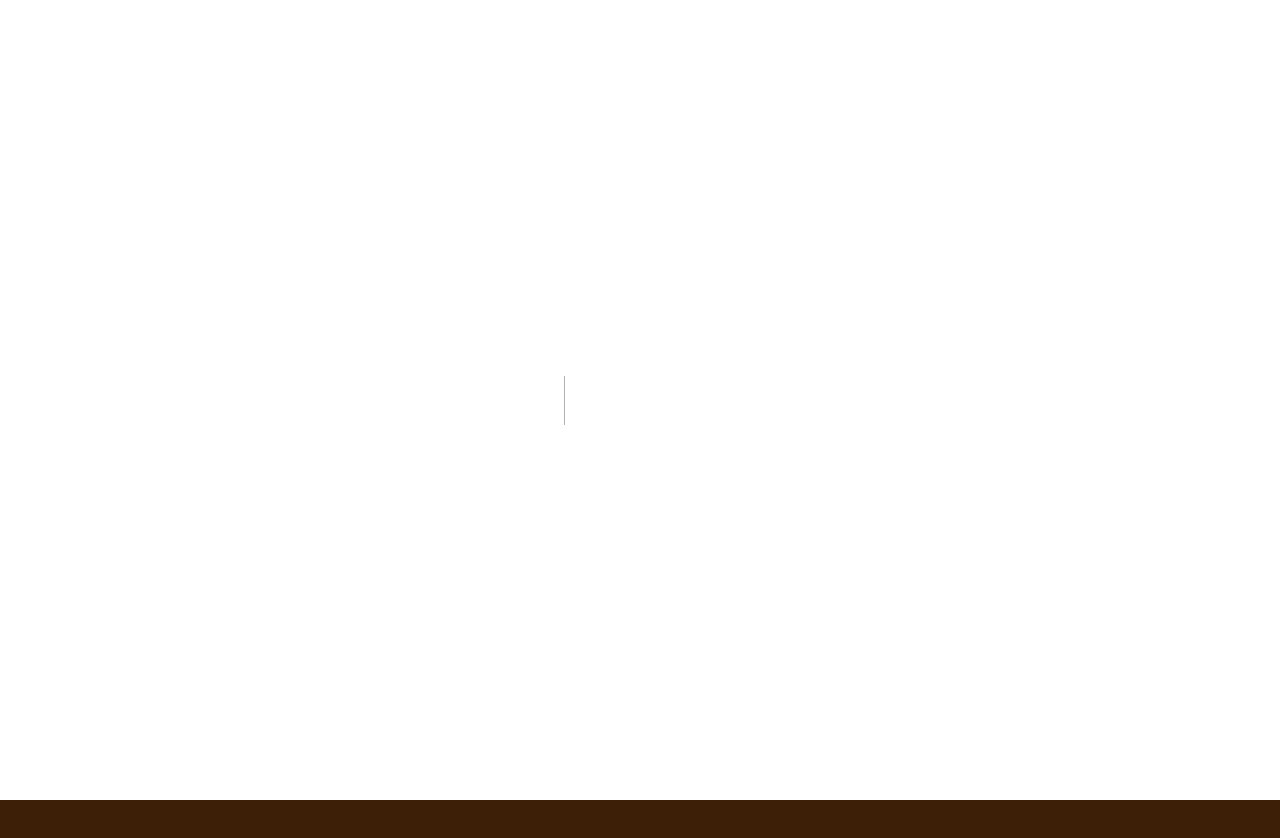
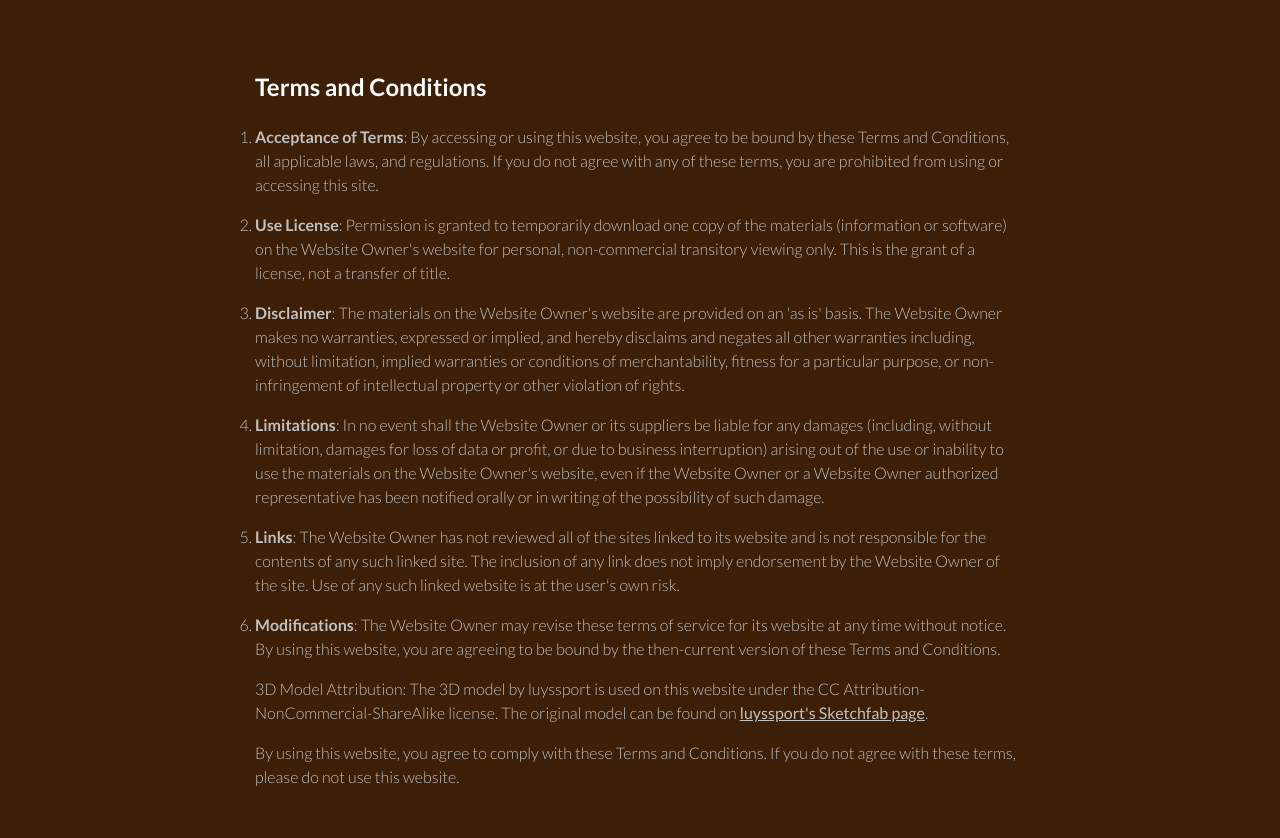
Before and after one commit to Nepsha1986/ns-site, a Next.js app: page /terms-and-conditions in a window 1280 px wide. Before the commit this address had no page. Shown: the top 838 px of the page. Before the commit the page ends 800 px from the top, so only its background shows below. Built offline with nearby package versions, Linux system fonts and the light colour scheme.

Commit message:
Terms and conditions added

```diff
--- a/src/app/about/page.tsx
+++ b/src/app/about/page.tsx
@@ -1,6 +1,7 @@
 import About from '@/app/_containers/About';
 import Experience from '@/app/_containers/Experience';
 import AppHeader from '@/components/AppHeader';
+import Footer from '@/components/Footer';
 
 export default function AboutPage() {
   return (
@@ -11,6 +12,8 @@ export default function AboutPage() {
         <About />
         <Experience />
       </main>
+
+      <Footer />
     </>
   );
 }
--- a/src/app/contacts/page.tsx
+++ b/src/app/contacts/page.tsx
@@ -1,5 +1,6 @@
 import Contacts from '@/app/_containers/Contacts';
 import AppHeader from '@/components/AppHeader';
+import Footer from '@/components/Footer';
 
 export default function ContactsPage() {
   return (
@@ -9,6 +10,8 @@ export default function ContactsPage() {
       <main>
         <Contacts />
       </main>
+
+      <Footer />
     </>
   );
 }
--- a/src/app/globals.css
+++ b/src/app/globals.css
@@ -23,6 +23,7 @@ body {
   background: #3d1e07;
   max-width: 100vw;
   overflow-x: hidden;
+  font-weight: 300;
 }
 
 html {
--- /dev/null
+++ b/src/app/terms-and-conditions/page.tsx
@@ -0,0 +1,93 @@
+import React from 'react';
+import Section from '@/common/Section';
+
+export default function Terms() {
+  return (
+    <main>
+      <Section>
+        <h1>Terms and Conditions</h1>
+
+        <ol>
+          <li>
+            <p>
+              <strong>Acceptance of Terms</strong>: By accessing or using this
+              website, you agree to be bound by these Terms and Conditions, all
+              applicable laws, and regulations. If you do not agree with any of
+              these terms, you are prohibited from using or accessing this site.
+            </p>
+          </li>
+
+          <li>
+            <p>
+              <strong>Use License</strong>: Permission is granted to temporarily
+              download one copy of the materials (information or software) on
+              the Website Owner&apos;s website for personal, non-commercial
+              transitory viewing only. This is the grant of a license, not a
+              transfer of title.
+            </p>
+          </li>
+
+          <li>
+            <p>
+              <strong>Disclaimer</strong>: The materials on the Website
+              Owner&apos;s website are provided on an &apos;as is&apos; basis.
+              The Website Owner makes no warranties, expressed or implied, and
+              hereby disclaims and negates all other warranties including,
+              without limitation, implied warranties or conditions of
+              merchantability, fitness for a particular purpose, or
+              non-infringement of intellectual property or other violation of
+              rights.
+            </p>
+          </li>
+
+          <li>
+            <p>
+              <strong>Limitations</strong>: In no event shall the Website Owner
+              or its suppliers be liable for any damages (including, without
+              limitation, damages for loss of data or profit, or due to business
+              interruption) arising out of the use or inability to use the
+              materials on the Website Owner&apos;s website, even if the Website
+              Owner or a Website Owner authorized representative has been
+              notified orally or in writing of the possibility of such damage.
+            </p>
+          </li>
+
+          <li>
+            <p>
+              <strong>Links</strong>: The Website Owner has not reviewed all of
+              the sites linked to its website and is not responsible for the
+              contents of any such linked site. The inclusion of any link does
+              not imply endorsement by the Website Owner of the site. Use of any
+              such linked website is at the user&apos;s own risk.
+            </p>
+          </li>
+
+          <li>
+            <p>
+              <strong>Modifications</strong>: The Website Owner may revise these
+              terms of service for its website at any time without notice. By
+              using this website, you are agreeing to be bound by the
+              then-current version of these Terms and Conditions.
+            </p>
+          </li>
+        </ol>
+
+        <p>
+          3D Model Attribution: The 3D model by luyssport is used on this
+          website under the CC Attribution-NonCommercial-ShareAlike license. The
+          original model can be found on{' '}
+          <a href="https://sketchfab.com/luyssport" target="_blank">
+            luyssport&apos;s Sketchfab page
+          </a>
+          .
+        </p>
+
+        <p>
+          By using this website, you agree to comply with these Terms and
+          Conditions. If you do not agree with these terms, please do not use
+          this website.
+        </p>
+      </Section>
+    </main>
+  );
+}
```
Also changed, not shown: src/components/Footer/index.tsx (added, +31 -0 lines), src/components/Footer/styles.module.scss (renamed from src/components/AppHeader/styles.module.scss, +8 -3 lines).
